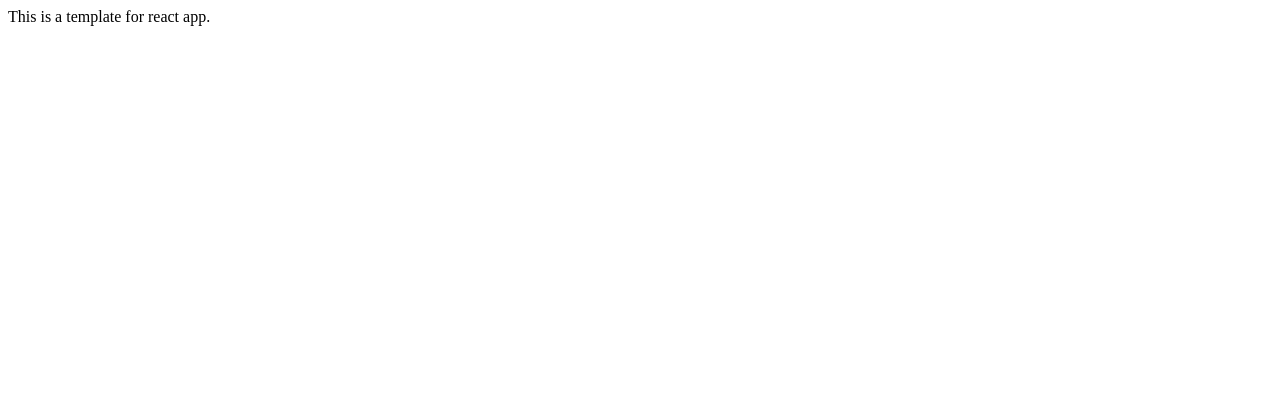
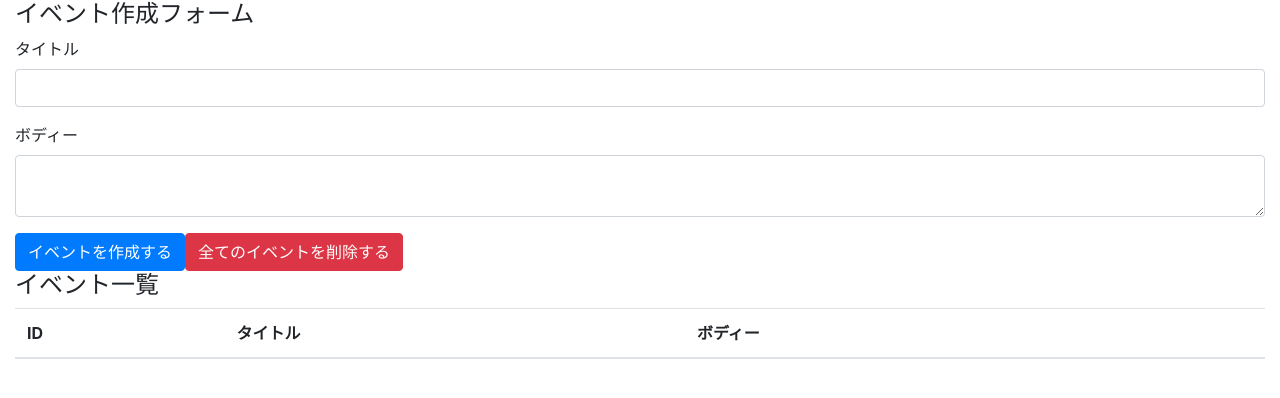
Before and after one commit to kensukegoto/react-hooks-101, a React (Create React App) app: page / in a window 1280 px wide. Shown: the top 398 px of the page. Built offline with nearby package versions, Linux system fonts and the light colour scheme.

Commit message:
create event form and event table with bootstrap

```diff
--- a/package.json
+++ b/package.json
@@ -3,6 +3,7 @@
   "version": "0.1.0",
   "private": true,
   "dependencies": {
+    "bootstrap": "^4.3.1",
     "react": "^16.9.0",
     "react-dom": "^16.9.0",
     "react-scripts": "3.1.1"
--- a/src/App.js
+++ /dev/null
@@ -1,11 +0,0 @@
-import React from 'react'
-
-const App = () => {
-  return (
-    <div>
-      This is a template for react app.
-    </div>
-  )
-}
-
-export default App
--- /dev/null
+++ b/src/components/App.js
@@ -0,0 +1,38 @@
+import React from 'react'
+import 'bootstrap/dist/css/bootstrap.min.css';
+const App = () => {
+  return (
+    <div className="container-fluid">
+      <h4>イベント作成フォーム</h4>
+      <form>
+        <div className="form-group">
+          <label htmlFor="formEventTitle">タイトル</label>
+          <input className="form-control" id="formEventTitle" />
+        </div>
+        <div className="form-group">
+          <label htmlFor="formEventBody">ボディー</label>
+          <textarea className="form-control" id="formEventBody" />
+        </div>
+        <button className="btn btn-primary">イベントを作成する</button>
+        <button className="btn btn-danger">全てのイベントを削除する</button>
+      </form>
+
+      <h4>イベント一覧</h4>
+      <table className="table table-hover">
+        <thead>
+          <tr>
+            <th>ID</th>
+            <th>タイトル</th>
+            <th>ボディー</th>
+            <th></th>{/* 削除ボタン */}
+          </tr>
+        </thead>
+        <tbody>
+
+        </tbody>
+      </table>
+    </div>
+  )
+}
+
+export default App
--- a/src/index.js
+++ b/src/index.js
@@ -1,5 +1,5 @@
 import React from 'react'
 import ReactDOM from 'react-dom'
-import App from './App'
+import App from './components/App'
 
 ReactDOM.render(<App />, document.getElementById('root'))
```
Also changed, not shown: 1 other file (tests, documents, lock files or other folders).
